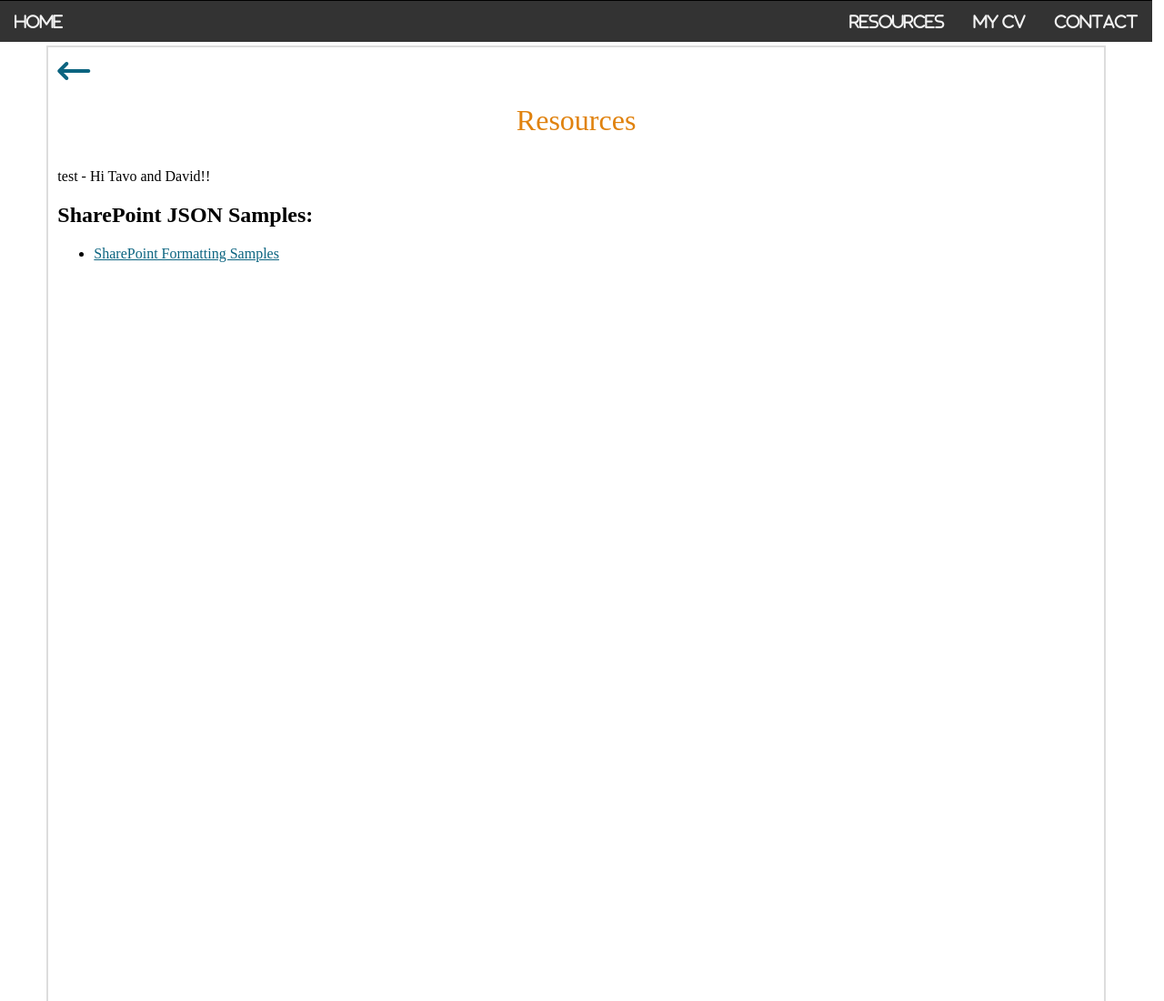
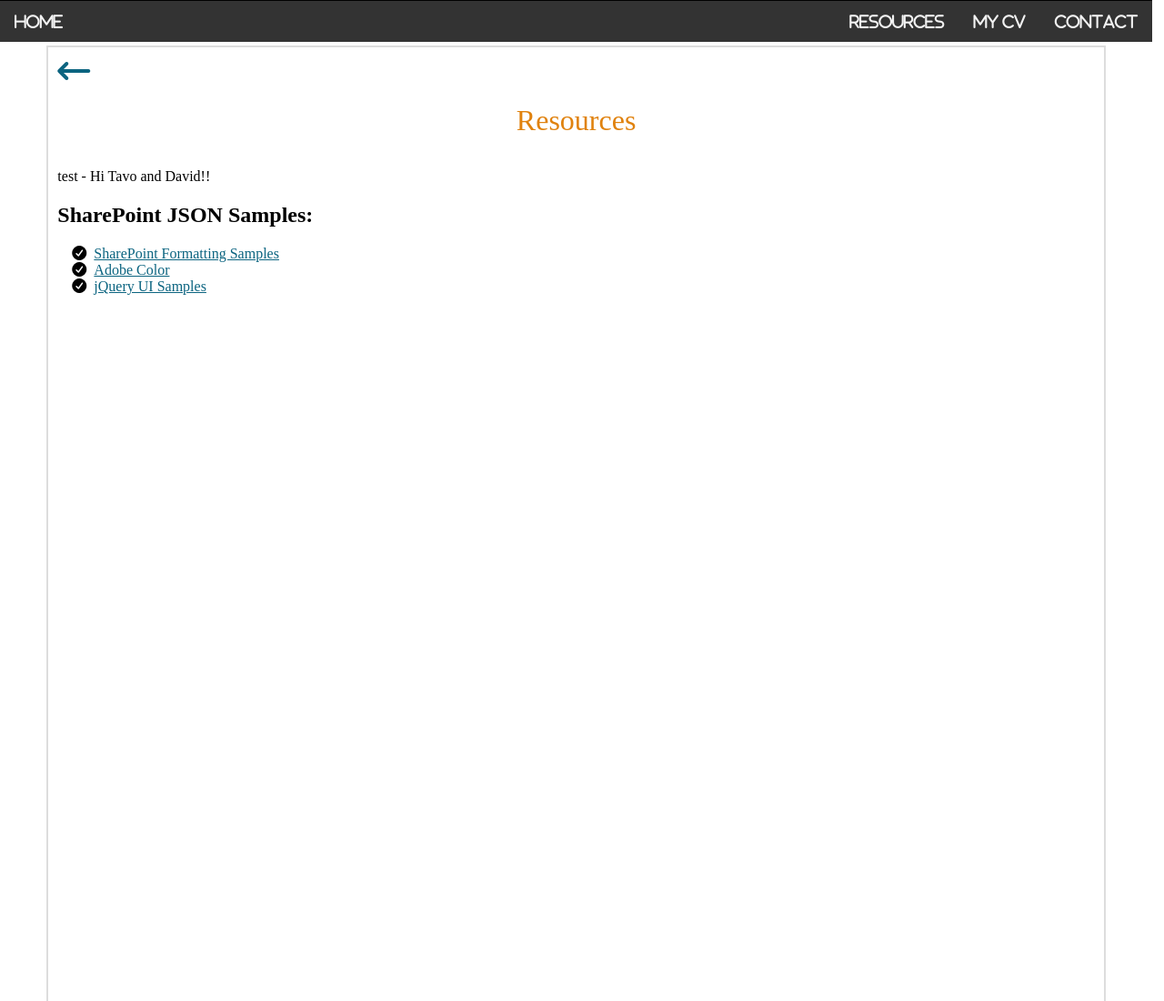
Before and after one commit to sendog6913/Zepol, a plain HTML site: page docs/resources.html in a window 1280 px wide. Shown: the top 1100 px of the page at 91% size. Drawn offline with Linux system fonts and the light colour scheme.

Commit message:
added more resources items. see #9

```diff
--- a/docs/resources.html
+++ b/docs/resources.html
@@ -17,14 +17,16 @@
       </script>
 
     <div class="PageContent">
-      <a href="index.html" title="Go Back"><i class="fa-solid fa-arrow-left-long fa-2x"></i></a>
+      <a href="index.html" title="Go Back"><i class="fa-solid fa-arrow-left-long fa-2x fa-fade"></i></a>
 
-      <center><h1 class="fa-regular fa-2x fa-fade">Resources</h1></center>
+      <center><h1 class="fa-regular fa-2x">Resources</h1></center>
       <p>test - Hi Tavo and David!!</p>
 
       <h2>SharePoint JSON Samples:</h2>
-      <ul>
-        <li><a href="https://pnp.github.io/List-Formatting/" target="_blank">SharePoint Formatting Samples</a></li>
+      <ul class="fa-ul">
+        <li><span class="fa-li"><i class="fa-solid fa-check-circle"></i></span><a href="https://pnp.github.io/List-Formatting/" target="_blank">SharePoint Formatting Samples</a></li>
+        <li><span class="fa-li"><i class="fa-solid fa-check-circle"></i></span><a href="https://color.adobe.com/" target="_blank">Adobe Color</a></li>
+        <li><span class="fa-li"><i class="fa-solid fa-check-circle"></i></span><a href="https://jqueryui.com/demos/" target="_blank">jQuery UI Samples</a></li>
       </ul>
 
     </div>
```
